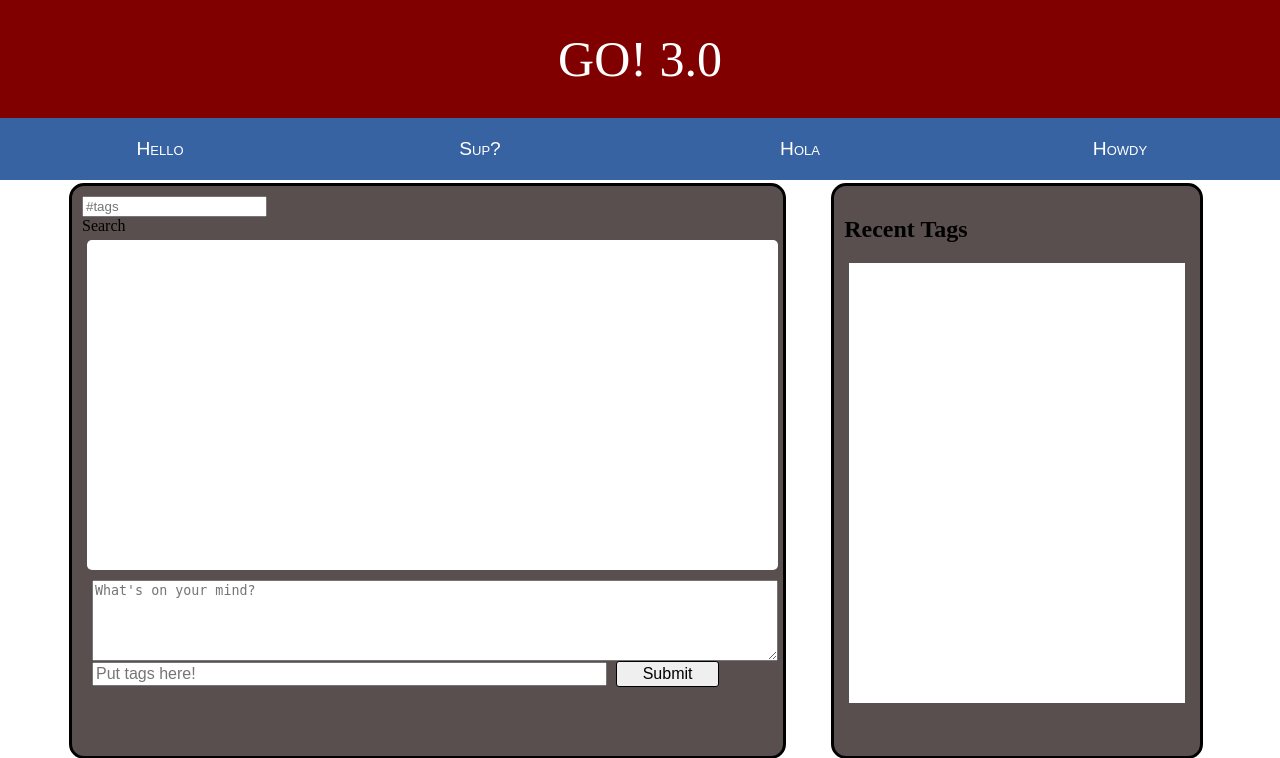
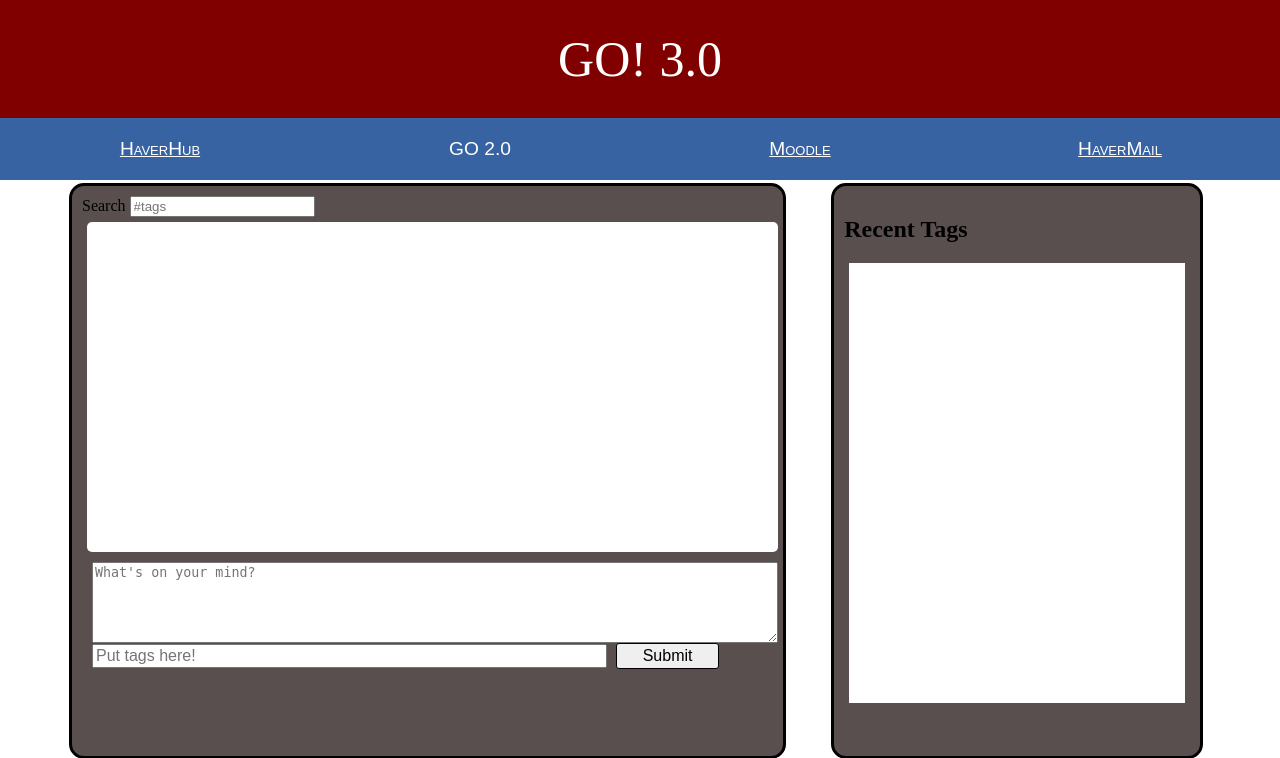
Before and after one commit to Haverford-FIG/GoBoard, a Django app: page / in a window 1280 px wide. Shown: the top 758 px of the page. Run offline with Django 3.2, Linux system fonts and the light colour scheme; some libraries are stand-ins or nearby versions.

Commit message:
links out to sites

```diff
--- a/templates/goChat.html
+++ b/templates/goChat.html
@@ -1,6 +1,7 @@
 <div id="general">
+    <div id="tagSearchSubmit">Search
     <input type="text" id="tagSearchBox" placeholder="#tags"/>
-    <div id="tagSearchSubmit">Search</div>
+	</div>
 	<div class="messageBox" id="messagebox">
 	</div>
 	<div class="goBoardBox">
--- a/templates/swatches.html
+++ b/templates/swatches.html
@@ -1,8 +1,8 @@
 <div id="navbar">
 	<ul id=kwicks-list class="kwicks kwicks-horizontal">
-		<a class=kwick1>Hello</a>
-		<a class=kwick2>Sup?</a>
-		<a class=kwick3>Hola</a>
-		<a class=kwick4>Howdy</a>
+		<a class=kwick1 href=http://hub.fig.haverford.edu>HaverHub</a>
+		<a class=kwick2 >GO 2.0</a>
+		<a class=kwick3 href=http://moodle.haverford.edu>Moodle</a>
+		<a class=kwick4 href=http://mail.haverford.edu>HaverMail</a>
 	</ul>
 </div>
```
Also changed, not shown: 1 other file.
